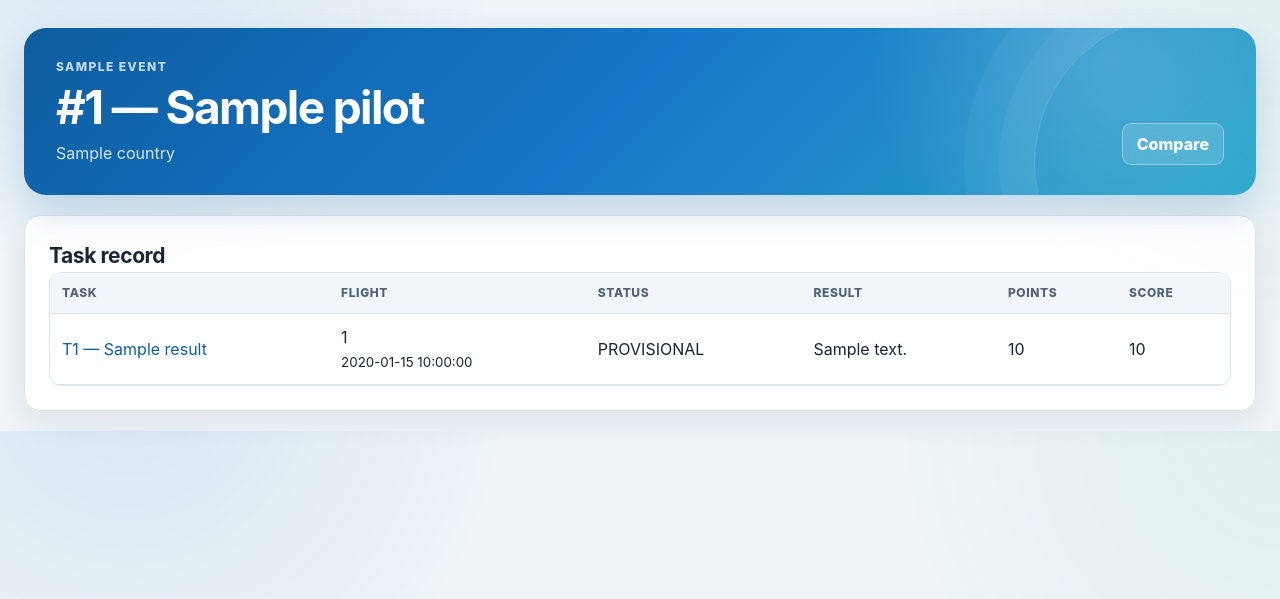
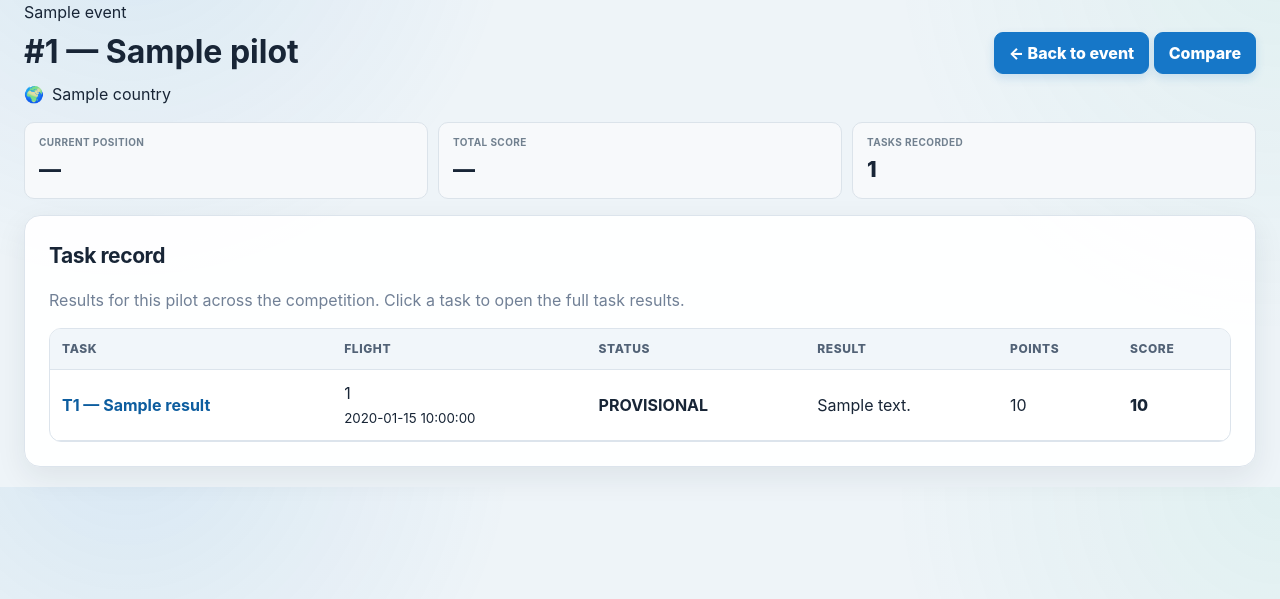
Before and after one commit to Jimmy-thom/balloon-competition-results, a Flask app: template templates/pilot.html in a window 1280 px wide. Shown: the part 52-651 px from the top of the page. Run offline with Flask 3, Linux system fonts and the light colour scheme; the template is opened without the code that fills it: most values are stand-ins (such as "Sample title", 1, 10 or a date in 2020); data that the repository does not hold is empty; some libraries are stand-ins or nearby versions.

Commit message:
Update pilot.html

```diff
--- a/templates/pilot.html
+++ b/templates/pilot.html
@@ -1 +1,140 @@
-{% extends 'base.html' %}{% block title %}#{{pilot.competition_number}} — {{pilot.name}}{% endblock %}{% block content %}<div class="event-head"><div><div class="eyebrow">{{event.title}}</div><h1>#{{pilot.competition_number}} — {{pilot.name}}</h1><p class="muted">{{pilot.country}}</p></div><a class="button" href="/event/{{event.id}}/compare?pilots={{pilot.competition_number}}">Compare</a></div><div class="card"><h2>Task record</h2><div class="table-scroll"><table><thead><tr><th>Task</th><th>Flight</th><th>Status</th><th>Result</th><th>Points</th><th>Score</th></tr></thead><tbody>{% for r in results %}<tr><td><a href="/event/{{event.id}}/task/{{r.task_number}}">T{{r.task_number}} — {{r.name}}</a></td><td>{{r.flight_number}}<br><small>{{r.flight_date}}</small></td><td><span class="status {{r.status|lower}}">{{r.status}}</span></td><td>{{r.result_text}}</td><td>{{r.points}}</td><td class="score">{{r.score}}</td></tr>{% endfor %}</tbody></table></div></div>{% endblock %}
+{% extends 'base.html' %}
+
+{% block title %}#{{pilot.competition_number}} — {{pilot.name}}{% endblock %}
+
+{% block content %}
+<style>
+  .pilot-hero{
+    display:flex;justify-content:space-between;align-items:center;gap:18px;
+    margin-bottom:16px;
+  }
+  .pilot-hero h1{margin:4px 0 6px}
+  .pilot-country{display:flex;align-items:center;gap:8px}
+  .pilot-country img{width:24px;height:16px;object-fit:cover;border-radius:2px}
+  .pilot-summary{
+    display:grid;grid-template-columns:repeat(3,minmax(0,1fr));
+    gap:10px;margin-bottom:16px;
+  }
+  .pilot-stat{
+    background:#f7f9fb;border:1px solid #dbe3ea;border-radius:10px;
+    padding:12px 14px;
+  }
+  .pilot-stat .label{font-size:10px;text-transform:uppercase;color:#71808f;font-weight:700;letter-spacing:.04em}
+  .pilot-stat .value{font-size:22px;font-weight:800;margin-top:3px}
+  .pilot-table th{white-space:nowrap}
+  .pilot-table td{vertical-align:middle}
+  .pilot-table .task-link{font-weight:700}
+  .pilot-table .score{font-weight:800}
+  .status.provisional{font-weight:700}
+  .pilot-back{margin-top:12px}
+  @media(max-width:700px){
+    .pilot-hero{align-items:flex-start;flex-direction:column}
+    .pilot-summary{grid-template-columns:1fr 1fr}
+    .pilot-summary .pilot-stat:last-child{grid-column:1/-1}
+  }
+</style>
+
+<div class="pilot-hero">
+  <div>
+    <div class="eyebrow">{{event.title}}</div>
+    <h1>#{{pilot.competition_number}} — {{pilot.name}}</h1>
+    <div class="muted pilot-country">
+      {% set c = pilot.country|lower %}
+      {% if 'united kingdom' in c or c in ['gb','gbr'] %}<span>🇬🇧</span>
+      {% elif 'australia' in c or c in ['au','aus'] %}<span>🇦🇺</span>
+      {% elif 'belgium' in c or c in ['be','bel'] %}<span>🇧🇪</span>
+      {% elif 'austria' in c or c in ['at','aut'] %}<span>🇦🇹</span>
+      {% elif 'croatia' in c or c in ['hr','hrv'] %}<span>🇭🇷</span>
+      {% elif 'czech' in c or c in ['cz','cze'] %}<span>🇨🇿</span>
+      {% elif 'germany' in c or c in ['de','deu'] %}<span>🇩🇪</span>
+      {% elif 'hungary' in c or c in ['hu','hun'] %}<span>🇭🇺</span>
+      {% elif 'lithuania' in c or c in ['lt','ltu'] %}<span>🇱🇹</span>
+      {% elif 'netherlands' in c or c in ['nl','nld'] %}<span>🇳🇱</span>
+      {% elif 'poland' in c or c in ['pl','pol'] %}<span>🇵🇱</span>
+      {% elif 'slovakia' in c or c in ['sk','svk'] %}<span>🇸🇰</span>
+      {% elif 'slovenia' in c or c in ['si','svn'] %}<span>🇸🇮</span>
+      {% elif 'new zealand' in c or c in ['nz','nzl'] %}<span>🇳🇿</span>
+      {% elif 'france' in c or c in ['fr','fra'] %}<span>🇫🇷</span>
+      {% elif 'italy' in c or c in ['it','ita'] %}<span>🇮🇹</span>
+      {% elif 'spain' in c or c in ['es','esp'] %}<span>🇪🇸</span>
+      {% elif 'switzerland' in c or c in ['ch','che'] %}<span>🇨🇭</span>
+      {% elif 'united states' in c or c in ['us','usa'] %}<span>🇺🇸</span>
+      {% elif 'canada' in c or c in ['ca','can'] %}<span>🇨🇦</span>
+      {% else %}<span>🌍</span>{% endif %}
+      <span>{{pilot.country}}</span>
+    </div>
+  </div>
+  <div>
+    <a class="button" href="/event/{{event.id}}">← Back to event</a>
+    <a class="button" href="/event/{{event.id}}/compare?pilots={{pilot.competition_number}}">Compare</a>
+  </div>
+</div>
+
+<div class="pilot-summary">
+  <div class="pilot-stat">
+    <div class="label">Current position</div>
+    <div class="value" id="pilot-position">—</div>
+  </div>
+  <div class="pilot-stat">
+    <div class="label">Total score</div>
+    <div class="value" id="pilot-total">—</div>
+  </div>
+  <div class="pilot-stat">
+    <div class="label">Tasks recorded</div>
+    <div class="value">{{results|length}}</div>
+  </div>
+</div>
+
+<div class="card">
+  <h2>Task record</h2>
+  <p class="muted">Results for this pilot across the competition. Click a task to open the full task results.</p>
+  <div class="table-scroll">
+    <table class="pilot-table">
+      <thead>
+        <tr>
+          <th>Task</th>
+          <th>Flight</th>
+          <th>Status</th>
+          <th>Result</th>
+          <th>Points</th>
+          <th>Score</th>
+        </tr>
+      </thead>
+      <tbody>
+        {% for r in results %}
+        <tr>
+          <td>
+            <a class="task-link" href="/event/{{event.id}}/task/{{r.task_number}}">
+              T{{r.task_number}} — {{r.name}}
+            </a>
+          </td>
+          <td>{{r.flight_number}}<br><small>{{r.flight_date}}</small></td>
+          <td><span class="status {{r.status|lower}}">{{r.status}}</span></td>
+          <td>{{r.result_text}}</td>
+          <td>{{r.points}}</td>
+          <td class="score">{{r.score}}</td>
+        </tr>
+        {% endfor %}
+      </tbody>
+    </table>
+  </div>
+</div>
+
+<script>
+(async function(){
+  try{
+    const eid = {{ event.id|tojson }};
+    const number = {{ pilot.competition_number|tojson }};
+    const r = await fetch(`/api/event/${eid}/standings?mode=all`);
+    const d = await r.json();
+    const row = (d.rows || []).find(x => String(x.competition_number) === String(number));
+    if(row){
+      document.getElementById('pilot-position').textContent = row.position;
+      document.getElementById('pilot-total').textContent = Number(row.total || 0).toLocaleString();
+    }
+  }catch(e){
+    console.warn('Pilot summary unavailable', e);
+  }
+})();
+</script>
+{% endblock %}
```
